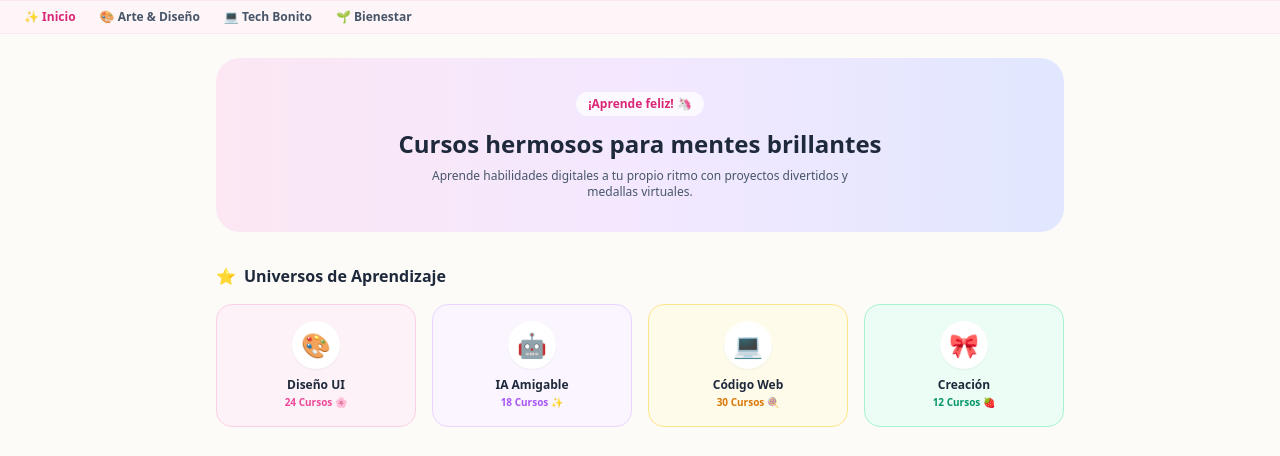
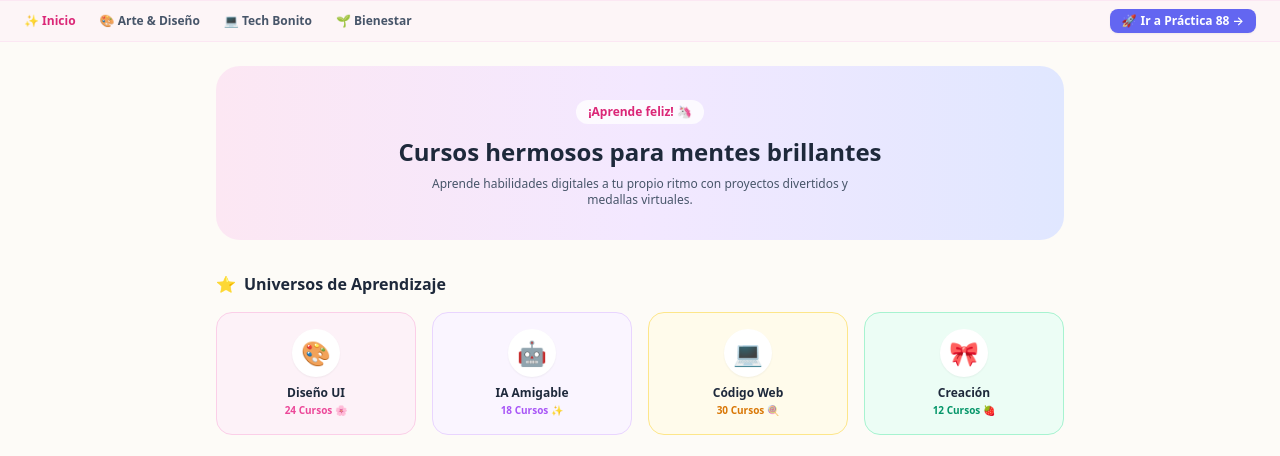
Before and after one commit to angelzamudio123/prac8, a plain HTML site: page index.html in a window 1280 px wide. Shown: the part 60-516 px from the top of the page. Drawn offline with nearby package versions, Linux system fonts and the light colour scheme.

Commit message:
Update index.html

```diff
--- a/index.html
+++ b/index.html
@@ -25,11 +25,18 @@
     </header>
 
     <!-- 2. BARRA DE NAVEGACIÓN -->
-    <nav class="bg-pink-50/60 border-b border-pink-100 px-6 py-2 flex gap-6 text-xs font-semibold text-slate-600">
-        <a href="#" class="text-pink-600 font-bold">✨ Inicio</a>
-        <a href="#" class="hover:text-pink-600">🎨 Arte & Diseño</a>
-        <a href="#" class="hover:text-pink-600">💻 Tech Bonito</a>
-        <a href="#" class="hover:text-pink-600">🌱 Bienestar</a>
+    <nav class="bg-pink-50/60 border-b border-pink-100 px-6 py-2 flex items-center justify-between text-xs font-semibold text-slate-600">
+        <div class="flex gap-6">
+            <a href="index.html" class="text-pink-600 font-bold">✨ Inicio</a>
+            <a href="#" class="hover:text-pink-600">🎨 Arte & Diseño</a>
+            <a href="#" class="hover:text-pink-600">💻 Tech Bonito</a>
+            <a href="#" class="hover:text-pink-600">🌱 Bienestar</a>
+        </div>
+
+        <!-- Botón para ir a prac88.html -->
+        <a href="prac88.html" class="bg-indigo-500 hover:bg-indigo-600 text-white px-3 py-1 rounded-lg transition-colors flex items-center gap-1 shadow-sm">
+            <span>🚀</span> Ir a Práctica 88 &rarr;
+        </a>
     </nav>
 
     <!-- 3. CUERPO DE LA PÁGINA -->
@@ -44,7 +51,7 @@
             <p class="text-xs text-slate-600 max-w-md mx-auto">Aprende habilidades digitales a tu propio ritmo con proyectos divertidos y medallas virtuales.</p>
         </section>
 
-        <!-- Sección de Figuras / Tarjetas Kuki (En reemplazo del formulario) -->
+        <!-- Sección de Figuras / Tarjetas Kuki -->
         <section class="space-y-4">
             <h2 class="text-base font-bold text-slate-800 flex items-center gap-2">
                 <span>⭐</span> Universos de Aprendizaje
@@ -116,10 +123,10 @@
 
     <!-- 4. PIE DE PÁGINA -->
     <footer class="bg-slate-900 text-slate-400 text-center text-xs py-6 mt-8">
-         <p>&copy; Angel Eduardo Zamudio Vega.</p>
+        <p>&copy; Angel Eduardo Zamudio Vega.</p>
         <p>&copy; 24308051280679.</p>
         <p>&copy; cbtis128.</p>
         <p>&copy; 5-i.</p>
     </footer>
-    </body>
+</body>
 </html>
```
